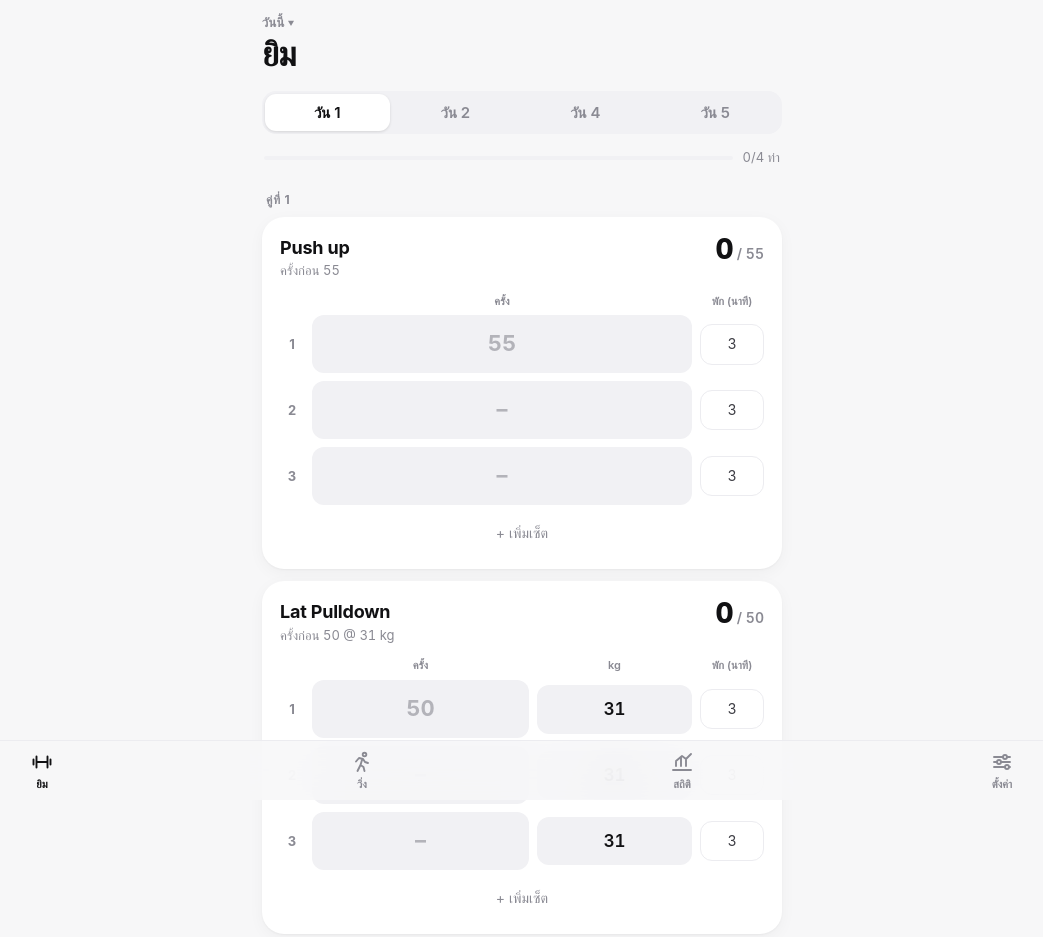
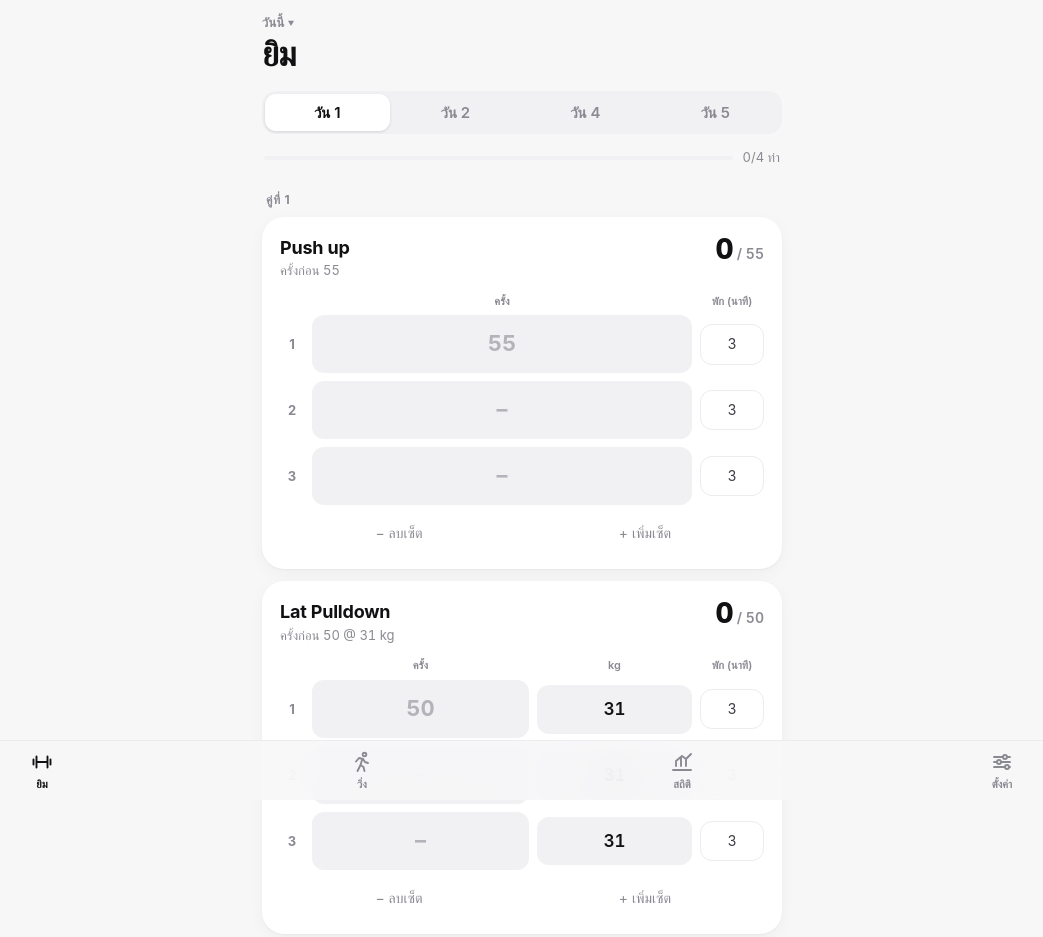
Before and after one commit to Tusgof/Overload, a plain HTML site: page index.html in a window 1280 px wide. Shown: the top 937 px of the page, without its empty margins (118-1161 px from the left). Drawn offline with Linux system fonts and the light colour scheme.

Commit message:
Add remove-set button
Co-Authored-By: Claude Opus 5.5 <noreply@anthropic.com>
Claude-Session: https://claude.ai/code/session_01VrXzneGaHRrjssciQTSWLX

```diff
--- a/index.html
+++ b/index.html
@@ -75,7 +75,8 @@ select{text-align:left;padding:12px}
 .fld{position:relative}
 .fld i{position:absolute;right:8px;top:50%;transform:translateY(-50%);font-style:normal;font-size:11px;color:var(--muted);pointer-events:none}
 .fld .w{padding-right:24px}
-.addset{width:100%;background:none;color:var(--muted);font-size:14px;padding:8px;margin-top:2px}
+.setbtns{display:flex;gap:8px}
+.addset{flex:1;width:100%;background:none;color:var(--muted);font-size:14px;padding:8px;margin-top:2px}
 .fab{position:fixed;left:20px;right:20px;bottom:calc(env(safe-area-inset-bottom) + 76px);max-width:520px;margin:0 auto;padding:16px;border-radius:18px;background:var(--btn);color:var(--btnfg);font-weight:700;font-size:17px;box-shadow:0 8px 28px rgba(0,0,0,.22);transition:transform .25s,opacity .25s;z-index:5}
 .fab.hide{transform:translateY(160%);opacity:0;pointer-events:none}
 /* ---------- run ---------- */
@@ -227,7 +228,7 @@ function exCard(ex){
     <input class="reps" inputmode="numeric" pattern="[0-9]*" data-ex="${ex.id}" data-i="${i}" data-k="r" value="${esc(r.r)}" placeholder="${p?p.r:'–'}">
     ${ex.weighted?`<input class="w" inputmode="decimal" data-ex="${ex.id}" data-i="${i}" data-k="w" value="${esc(r.w)}" placeholder="0">`:''}
     <input class="rest" inputmode="decimal" data-ex="${ex.id}" data-i="${i}" data-k="rest" value="${esc(r.rest)}"></div>`});
-  return h+`<button class="addset" data-add="${ex.id}">+ เพิ่มเซ็ต</button></div>`;
+  return h+`<div class="setbtns">${rows.length>1?`<button class="addset" data-del="${ex.id}">− ลบเซ็ต</button>`:''}<button class="addset" data-add="${ex.id}">+ เพิ่มเซ็ต</button></div></div>`;
 }
 function renderGym(){
   const days=D.days;if(!days.find(d=>d.id===gymDay))gymDay=days[0]&&days[0].id;
@@ -255,6 +256,7 @@ $('#p-gym').addEventListener('input',e=>{const t=e.target;
 $('#p-gym').addEventListener('click',e=>{const b=e.target.closest('button');if(!b)return;
   if(b.dataset.day){gymDay=b.dataset.day;renderGym();scrollTo({top:0})}
   else if(b.dataset.add){const id=b.dataset.add,d=draft();if(!d.data[id])d.data[id]=rowsFor(EX(id)).map(r=>({...r}));const rows=d.data[id],l=rows[rows.length-1]||{};rows.push({r:'',w:l.w||'',rest:l.rest||''});save();renderGym()}
+  else if(b.dataset.del){const id=b.dataset.del,d=draft();if(!d.data[id])d.data[id]=rowsFor(EX(id)).map(r=>({...r}));const rows=d.data[id];if(rows.length<=1)return;const l=rows[rows.length-1];if(num(l.r)>0&&!confirm('เซ็ตสุดท้ายกรอกตัวเลขไว้แล้ว ลบเลยไหม?'))return;rows.pop();save();renderGym()}
   else if(b.dataset.act==='discard'){if(confirm('ล้างตัวเลขที่กรอกไว้ทั้งหมด?')){D.draft=null;save();renderGym()}}
 });
 $('#fab').onclick=()=>{const d=D.draft;if(!d)return;let n=0;const base=Date.now();
--- a/sw.js
+++ b/sw.js
@@ -1,4 +1,4 @@
-const C='overload-v3';const F=['./','./index.html','./manifest.webmanifest','./icon-192.png','./icon-512.png','./apple-touch-icon.png'];
+const C='overload-v4';const F=['./','./index.html','./manifest.webmanifest','./icon-192.png','./icon-512.png','./apple-touch-icon.png'];
 self.addEventListener('install',e=>{e.waitUntil(caches.open(C).then(c=>c.addAll(F)));self.skipWaiting()});
 self.addEventListener('activate',e=>{e.waitUntil(caches.keys().then(k=>Promise.all(k.filter(x=>x!==C).map(x=>caches.delete(x)))));self.clients.claim()});
 self.addEventListener('fetch',e=>{const u=new URL(e.request.url);if(e.request.method!=='GET'||u.origin!==location.origin)return;
```
